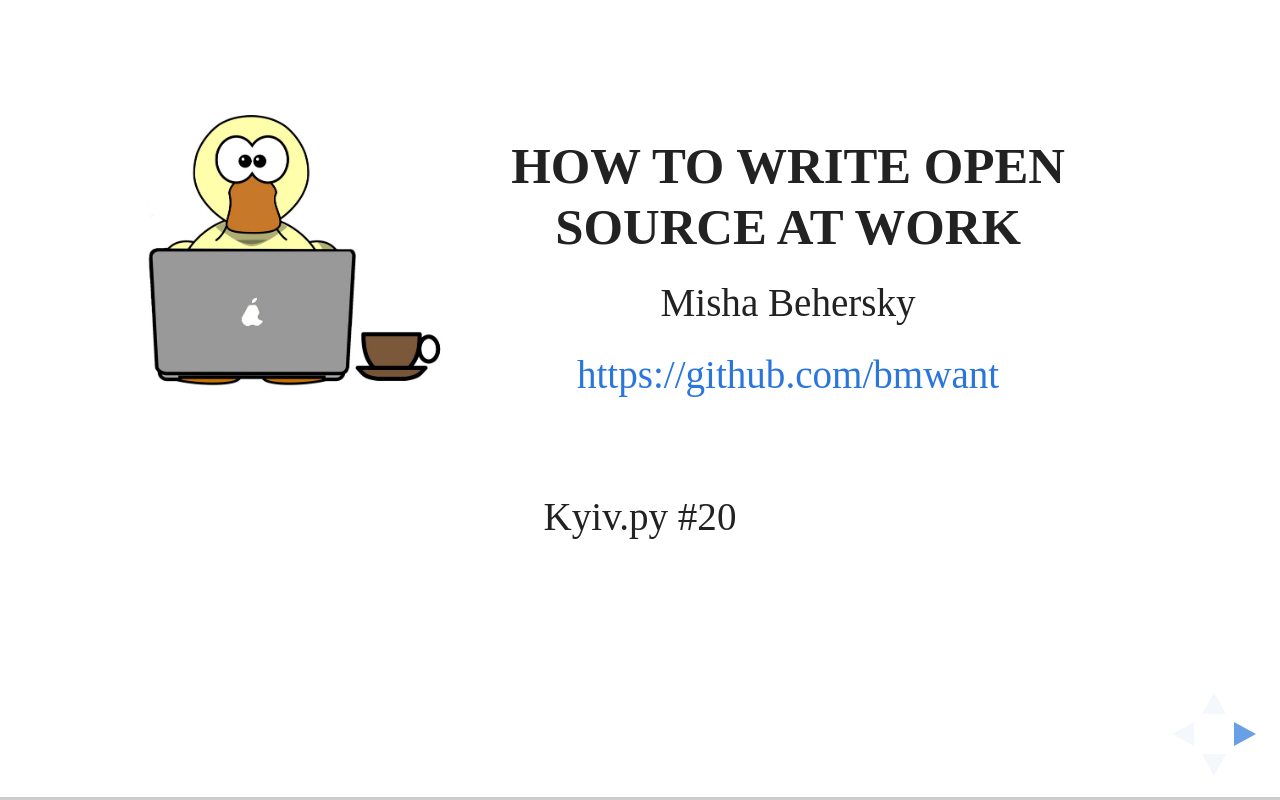
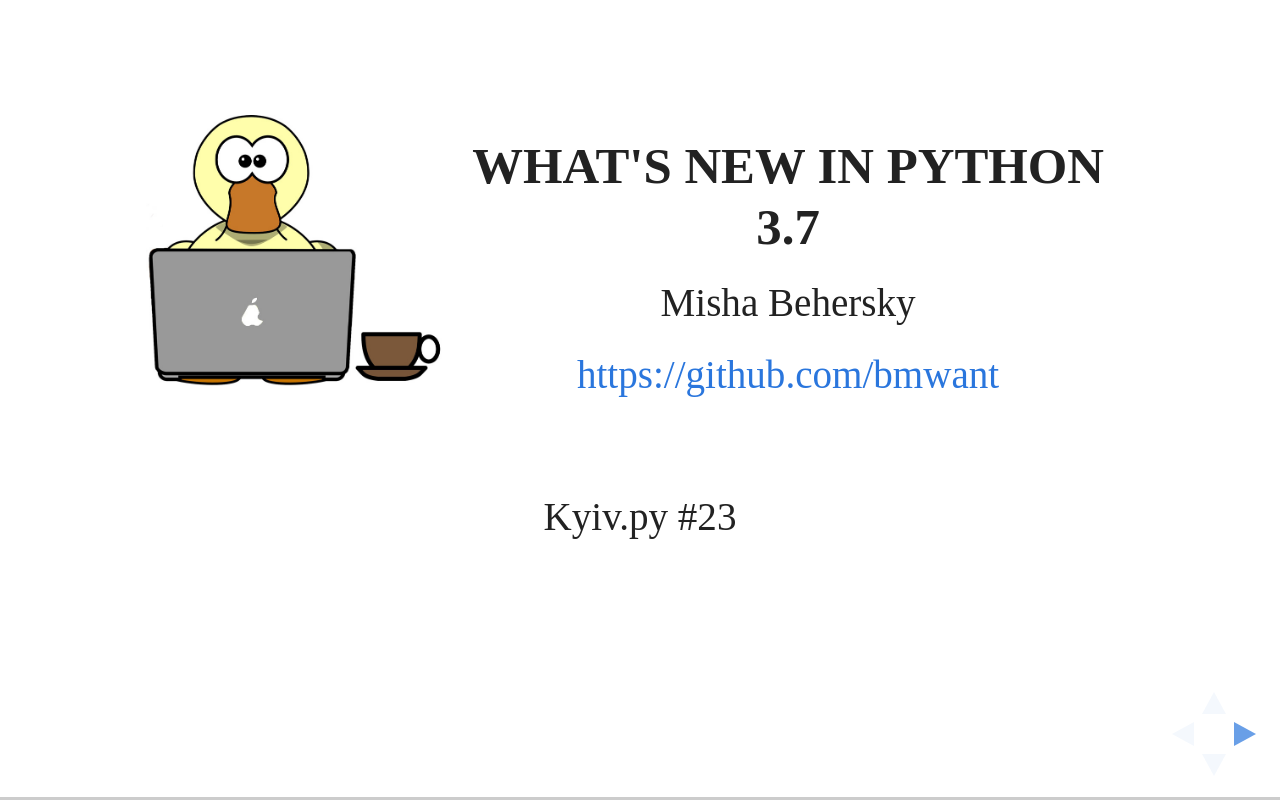
Before and after one commit to bmwant/kyivpy23, a website: page index.html in a window 1280 px wide. Drawn offline with Linux system fonts and the light colour scheme.

Commit message:
Change titles

```diff
--- a/index.html
+++ b/index.html
@@ -3,7 +3,7 @@
   <head>
     <meta charset="utf-8">
 
-    <title>KyivPy20</title>
+    <title>KyivPy23</title>
 
     <meta name="description" content="Lightning talk">
     <meta name="author" content="Misha Behersky">
@@ -18,7 +18,7 @@
     <link rel="stylesheet" href="css/my.css">
 
     <!-- Code syntax highlighting -->
-        <link class="codestyle" rel="stylesheet" href="css/tomorrow.css">
+    <link class="codestyle" rel="stylesheet" href="css/tomorrow.css">
 
     <!-- Printing and PDF exports -->
     <script>
@@ -46,11 +46,11 @@
           <h1></h1>
           <h1></h1>
 
-          <h3>How to write open source at work</h3>
+          <h3>What's new in Python 3.7</h3>
           <p>Misha Behersky</p>
           <p><a href="http://github.com/bmwant">https://github.com/bmwant</a></p>
           <p>&nbsp;</p>
-          <p>Kyiv.py #20</p>
+          <p>Kyiv.py #23</p>
         </section>
 <!-- ####################################################################  -->
         <section id="poll">
```
Also changed, not shown: README.md, 1 other file.
